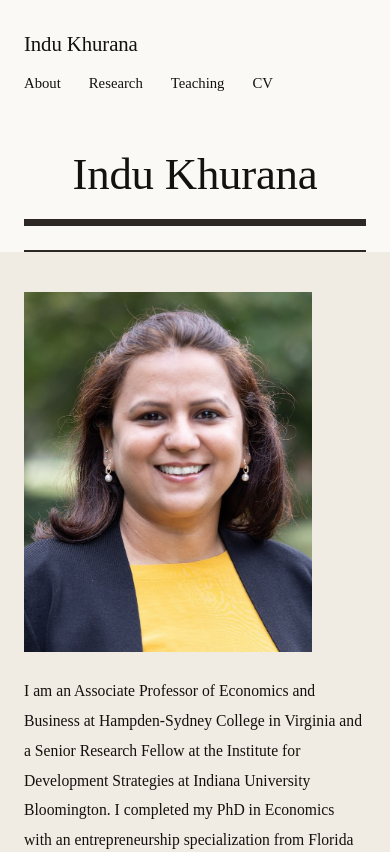
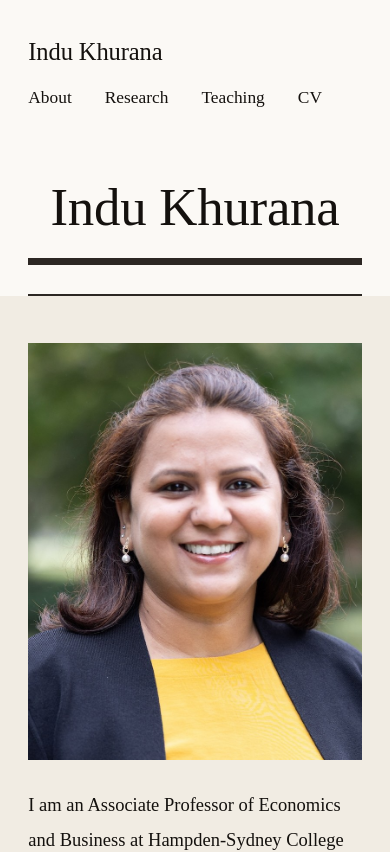
Before and after one commit to Khurana15/Khurana15.github.io, a Next.js app: page / in a window 390 px wide. Shown: the top 852 px of the page. Built offline with nearby package versions, Linux system fonts and the light colour scheme.

Commit message:
Update font size to rem for responsive design
Changed base font size from 20px to 1.08rem for better scalability.

```diff
--- a/app/globals.css
+++ b/app/globals.css
@@ -46,6 +46,9 @@
 }
 
 html {
+  /* Everything on the site is sized in rem, so this one number scales the
+     whole design proportionally. Raise it to make the site bigger. */
+  font-size: 118%;
   -webkit-text-size-adjust: 100%;
   /* The full-bleed band below uses 100vw; this keeps a scrollbar from
      turning that into a sideways scroll. */
@@ -64,7 +67,7 @@ body {
   background: var(--bg);
   color: var(--ink);
   font-family: "Times New Roman", Times, Georgia, serif;
-  font-size: 20px;
+  font-size: 1.08rem;
   line-height: 1.55;
   -webkit-font-smoothing: antialiased;
   text-rendering: optimizeLegibility;
```
